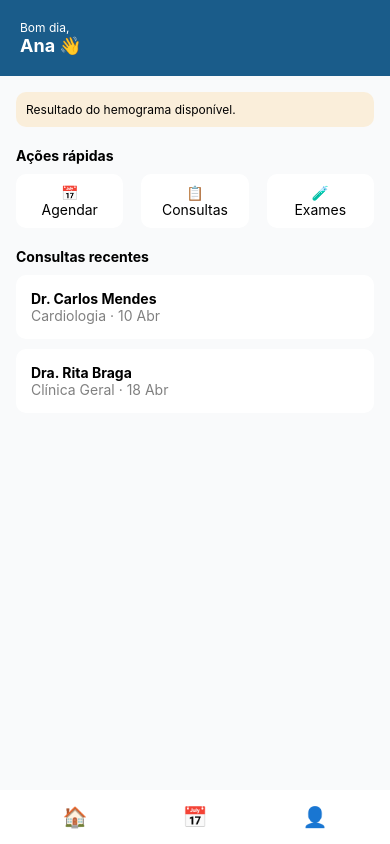
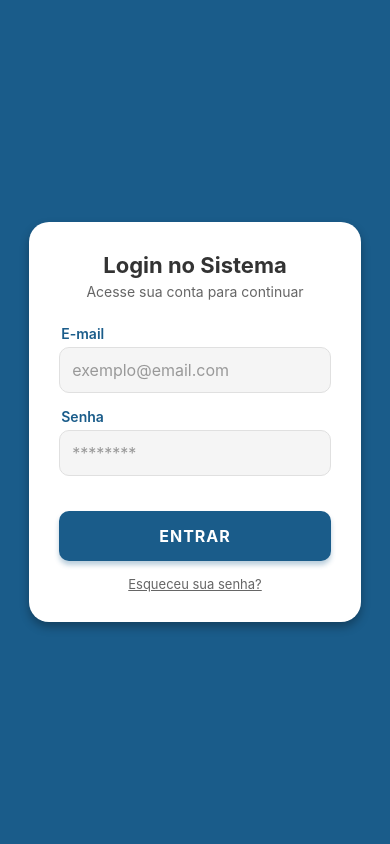
Before and after one commit to godai10/app-clinica, a React Native app: screen / in a window 390 px wide. Built offline with nearby package versions, Linux system fonts and the light colour scheme.

Commit message:
Organização do App.js e Login

```diff
--- a/App.js
+++ b/App.js
@@ -1,4 +1,5 @@
 import React, { useState } from "react";
+
 import {
   View,
   Text,
@@ -7,168 +8,19 @@ import {
   TouchableOpacity
 } from "react-native";
 
-export default function HomeScreen() {
-  const [activeTab, setActiveTab] = useState("home");
+// Comentário temporário: todos os imports podem ficar organizados aqui //
+import LoginScreen from "./src/screens/loginscreen";
+import HomeScreen from "./src/screens/homescreen";
 
-  return (
-    <View style={styles.container}>
 
-      {/* HEADER */}
-      <View style={styles.header}>
-        <Text style={styles.greeting}>Bom dia,</Text>
-        <Text style={styles.name}>Ana 👋</Text>
-      </View>
+// Comentário temporário: todos os componentes exportados podem ficar organizados aqui //
+// Componente principal que exporta os Apps
+export default function App() {
+  const [isLogged, setIsLogged] = useState(false);
 
-      {/* CONTEÚDO */}
-      <ScrollView style={styles.content}>
+  if (!isLogged) {
+    return <LoginScreen onLogin={() => setIsLogged(true)} />;
+  }
 
-        {/* ALERTA */}
-        <View style={styles.alert}>
-          <Text style={styles.alertText}>
-            Resultado do hemograma disponível.
-          </Text>
-        </View>
-
-        {/* AÇÕES RÁPIDAS */}
-        <Text style={styles.section}>Ações rápidas</Text>
-
-        <View style={styles.actions}>
-          <TouchableOpacity style={styles.actionCard}>
-            <Text>📅</Text>
-            <Text>Agendar</Text>
-          </TouchableOpacity>
-
-          <TouchableOpacity style={styles.actionCard}>
-            <Text>📋</Text>
-            <Text>Consultas</Text>
-          </TouchableOpacity>
-
-          <TouchableOpacity style={styles.actionCard}>
-            <Text>🧪</Text>
-            <Text>Exames</Text>
-          </TouchableOpacity>
-        </View>
-
-        {/* CONSULTAS */}
-        <Text style={styles.section}>Consultas recentes</Text>
-
-        <View style={styles.card}>
-          <Text style={styles.title}>Dr. Carlos Mendes</Text>
-          <Text style={styles.subtitle}>Cardiologia · 10 Abr</Text>
-        </View>
-
-        <View style={styles.card}>
-          <Text style={styles.title}>Dra. Rita Braga</Text>
-          <Text style={styles.subtitle}>Clínica Geral · 18 Abr</Text>
-        </View>
-
-      </ScrollView>
-
-      {/* NAVBAR */}
-      <View style={styles.nav}>
-        <TouchableOpacity onPress={() => setActiveTab("home")}>
-          <Text style={activeTab === "home" ? styles.active : styles.inactive}>🏠</Text>
-        </TouchableOpacity>
-
-        <TouchableOpacity onPress={() => setActiveTab("agenda")}>
-          <Text style={activeTab === "agenda" ? styles.active : styles.inactive}>📅</Text>
-        </TouchableOpacity>
-
-        <TouchableOpacity onPress={() => setActiveTab("perfil")}>
-          <Text style={activeTab === "perfil" ? styles.active : styles.inactive}>👤</Text>
-        </TouchableOpacity>
-      </View>
-
-    </View>
-  );
+  return <HomeScreen />;
 }
-
-const styles = StyleSheet.create({
-  container: {
-    flex: 1,
-    backgroundColor: "#f9fafb",
-  },
-
-  header: {
-    backgroundColor: "#1A5C8A",
-    padding: 20,
-  },
-
-  greeting: {
-    color: "#fff",
-    fontSize: 12,
-  },
-
-  name: {
-    color: "#fff",
-    fontSize: 18,
-    fontWeight: "bold",
-  },
-
-  content: {
-    padding: 16,
-  },
-
-  alert: {
-    backgroundColor: "#FAEEDA",
-    padding: 10,
-    borderRadius: 10,
-    marginBottom: 20,
-  },
-
-  alertText: {
-    fontSize: 12,
-  },
-
-  section: {
-    fontSize: 14,
-    marginBottom: 10,
-    fontWeight: "bold",
-  },
-
-  actions: {
-    flexDirection: "row",
-    justifyContent: "space-between",
-    marginBottom: 20,
-  },
-
-  actionCard: {
-    backgroundColor: "#fff",
-    padding: 10,
-    borderRadius: 10,
-    alignItems: "center",
-    width: "30%",
-  },
-
-  card: {
-    backgroundColor: "#fff",
-    padding: 15,
-    borderRadius: 10,
-    marginBottom: 10,
-  },
-
-  title: {
-    fontWeight: "bold",
-  },
-
-  subtitle: {
-    color: "gray",
-  },
-
-  nav: {
-    flexDirection: "row",
-    justifyContent: "space-around",
-    padding: 15,
-    backgroundColor: "#fff",
-  },
-
-  active: {
-    color: "#1A5C8A",
-    fontSize: 20,
-  },
-
-  inactive: {
-    color: "gray",
-    fontSize: 20,
-  },
-});
--- a/src/screens/homescreen.js
+++ b/src/screens/homescreen.js
@@ -1,9 +1,175 @@
-import { View, Text } from 'react-native';
+import React, { useState } from 'react';
 
-export default function LoginScreen() {
+import {
+  View,
+  Text,
+  StyleSheet,
+  ScrollView,
+  TouchableOpacity
+} from "react-native";
+
+export default function HomeScreen() {
+  const [activeTab, setActiveTab] = useState("home");
+
   return (
-    <View>
-      <Text>Tela de Login</Text>
+    <View style={styles.container}>
+
+      {/* HEADER */}
+      <View style={styles.header}>
+        <Text style={styles.greeting}>Bom dia,</Text>
+        <Text style={styles.name}>Ana 👋</Text>
+      </View>
+
+      {/* CONTEÚDO */}
+      <ScrollView style={styles.content}>
+
+        {/* ALERTA */}
+        <View style={styles.alert}>
+          <Text style={styles.alertText}>
+            Resultado do hemograma disponível.
+          </Text>
+        </View>
+
+        {/* AÇÕES RÁPIDAS */}
+        <Text style={styles.section}>Ações rápidas</Text>
+
+        <View style={styles.actions}>
+          <TouchableOpacity style={styles.actionCard}>
+            <Text>📅</Text>
+            <Text>Agendar</Text>
+          </TouchableOpacity>
+
+          <TouchableOpacity style={styles.actionCard}>
+            <Text>📋</Text>
+            <Text>Consultas</Text>
+          </TouchableOpacity>
+
+          <TouchableOpacity style={styles.actionCard}>
+            <Text>🧪</Text>
+            <Text>Exames</Text>
+          </TouchableOpacity>
+        </View>
+
+        {/* CONSULTAS */}
+        <Text style={styles.section}>Consultas recentes</Text>
+
+        <View style={styles.card}>
+          <Text style={styles.title}>Dr. Carlos Mendes</Text>
+          <Text style={styles.subtitle}>Cardiologia · 10 Abr</Text>
+        </View>
+
+        <View style={styles.card}>
+          <Text style={styles.title}>Dra. Rita Braga</Text>
+          <Text style={styles.subtitle}>Clínica Geral · 18 Abr</Text>
+        </View>
+
+      </ScrollView>
+
+      {/* NAVBAR */}
+      <View style={styles.nav}>
+        <TouchableOpacity onPress={() => setActiveTab("home")}>
+          <Text style={activeTab === "home" ? styles.active : styles.inactive}>🏠</Text>
+        </TouchableOpacity>
+
+        <TouchableOpacity onPress={() => setActiveTab("agenda")}>
+          <Text style={activeTab === "agenda" ? styles.active : styles.inactive}>📅</Text>
+        </TouchableOpacity>
+
+        <TouchableOpacity onPress={() => setActiveTab("perfil")}>
+          <Text style={activeTab === "perfil" ? styles.active : styles.inactive}>👤</Text>
+        </TouchableOpacity>
+      </View>
+
     </View>
   );
 }
+
+const styles = StyleSheet.create({
+  container: {
+    flex: 1,
+    backgroundColor: "#f9fafb",
+  },
+
+  header: {
+    backgroundColor: "#1A5C8A",
+    padding: 20,
+  },
+
+  greeting: {
+    color: "#fff",
+    fontSize: 12,
+  },
+
+  name: {
+    color: "#fff",
+    fontSize: 18,
+    fontWeight: "bold",
+  },
+
+  content: {
+    padding: 16,
+  },
+
+  alert: {
+    backgroundColor: "#FAEEDA",
+    padding: 10,
+    borderRadius: 10,
+    marginBottom: 20,
+  },
+
+  alertText: {
+    fontSize: 12,
+  },
+
+  section: {
+    fontSize: 14,
+    marginBottom: 10,
+    fontWeight: "bold",
+  },
+
+  actions: {
+    flexDirection: "row",
+    justifyContent: "space-between",
+    marginBottom: 20,
+  },
+
+  actionCard: {
+    backgroundColor: "#fff",
+    padding: 10,
+    borderRadius: 10,
+    alignItems: "center",
+    width: "30%",
+  },
+
+  card: {
+    backgroundColor: "#fff",
+    padding: 15,
+    borderRadius: 10,
+    marginBottom: 10,
+  },
+
+  title: {
+    fontWeight: "bold",
+  },
+
+  subtitle: {
+    color: "gray",
+  },
+
+  nav: {
+    flexDirection: "row",
+    justifyContent: "space-around",
+    padding: 15,
+    backgroundColor: "#fff",
+  },
+
+  active: {
+    color: "#1A5C8A",
+    fontSize: 20,
+  },
+
+  inactive: {
+    color: "gray",
+    fontSize: 20,
+  },
+});
--- a/src/screens/loginscreen.js
+++ b/src/screens/loginscreen.js
@@ -1,9 +1,131 @@
-import { View, Text } from 'react-native';
+import React, { useState } from 'react';
+import { View, Text, TextInput, TouchableOpacity, StyleSheet, KeyboardAvoidingView, Platform } from 'react-native';
 
-export default function LoginScreen() {
+export default function LoginScreen({ onLogin }) {
+  const [email, setEmail] = useState("");
+  const [senha, setSenha] = useState("");
+
   return (
-    <View>
-      <Text>Tela de Login</Text>
-    </View>
+    // KeyboardAvoidingView evita que o teclado cubra o card em telas menores
+    <KeyboardAvoidingView
+      behavior={Platform.OS === "ios" ? "padding" : "height"}
+      style={styles.container}
+    >
+      <View style={styles.card}>
+        <Text style={styles.title}>Login no Sistema</Text>
+        <Text style={styles.subtitle}>Acesse sua conta para continuar</Text>
+
+        <View style={styles.inputArea}>
+          <Text style={styles.label}>E-mail</Text>
+          <TextInput
+            placeholder="exemplo@email.com"
+            placeholderTextColor="#999"
+            value={email}
+            onChangeText={setEmail}
+            style={styles.input}
+            autoCapitalize="none"
+            keyboardType="email-address"
+          />
+
+          <Text style={styles.label}>Senha</Text>
+          <TextInput
+            placeholder="********"
+            placeholderTextColor="#999"
+            value={senha}
+            onChangeText={setSenha}
+            secureTextEntry
+            style={styles.input}
+          />
+        </View>
+
+        <TouchableOpacity style={styles.button} onPress={onLogin}>
+          <Text style={styles.buttonText}>ENTRAR</Text>
+        </TouchableOpacity>
+
+        <TouchableOpacity style={styles.forgotPass}>
+          <Text style={styles.forgotPassText}>Esqueceu sua senha?</Text>
+        </TouchableOpacity>
+      </View>
+    </KeyboardAvoidingView>
   );
 }
+
+const styles = StyleSheet.create({
+  container: {
+    flex: 1,
+    justifyContent: "center",
+    alignItems: "center", // Centraliza o card horizontalmente
+    backgroundColor: "#1A5C8A" // Fundo azul escuro (mesmo do seu header)
+  },
+  card: {
+    width: '85%', // O card ocupa 85% da largura da tela
+    backgroundColor: "#fff",
+    borderRadius: 20,
+    padding: 30,
+    // Sombra para Android
+    elevation: 10,
+    // Sombra para iOS
+    shadowColor: "#000",
+    shadowOffset: { width: 0, height: 5 },
+    shadowOpacity: 0.3,
+    shadowRadius: 10,
+  },
+  title: {
+    fontSize: 22,
+    fontWeight: "bold",
+    color: "#333",
+    textAlign: "center",
+    marginBottom: 5
+  },
+  subtitle: {
+    fontSize: 14,
+    color: "#666",
+    textAlign: "center",
+    marginBottom: 25
+  },
+  inputArea: {
+    marginBottom: 20
+  },
+  label: {
+    fontSize: 14,
+    color: "#1A5C8A",
+    fontWeight: "600",
+    marginBottom: 5,
+    marginLeft: 2
+  },
+  input: {
+    backgroundColor: "#f5f5f5",
+    borderWidth: 1,
+    borderColor: "#e0e0e0",
+    marginBottom: 15,
+    padding: 12,
+    borderRadius: 10,
+    fontSize: 16
+  },
+  button: {
+    backgroundColor: "#1A5C8A",
+    paddingVertical: 15,
+    borderRadius: 10,
+    alignItems: "center",
+    shadowColor: "#1A5C8A",
+    shadowOffset: { width: 0, height: 4 },
+    shadowOpacity: 0.3,
+    shadowRadius: 5,
+    elevation: 5
+  },
+  buttonText: {
+    color: "#fff",
+    fontWeight: "bold",
+    fontSize: 16,
+    letterSpacing: 1
+  },
+  forgotPass: {
+    marginTop: 15,
+    alignItems: "center"
+  },
+  forgotPassText: {
+    color: "#666",
+    fontSize: 13,
+    textDecorationLine: 'underline'
+  }
+});
```
